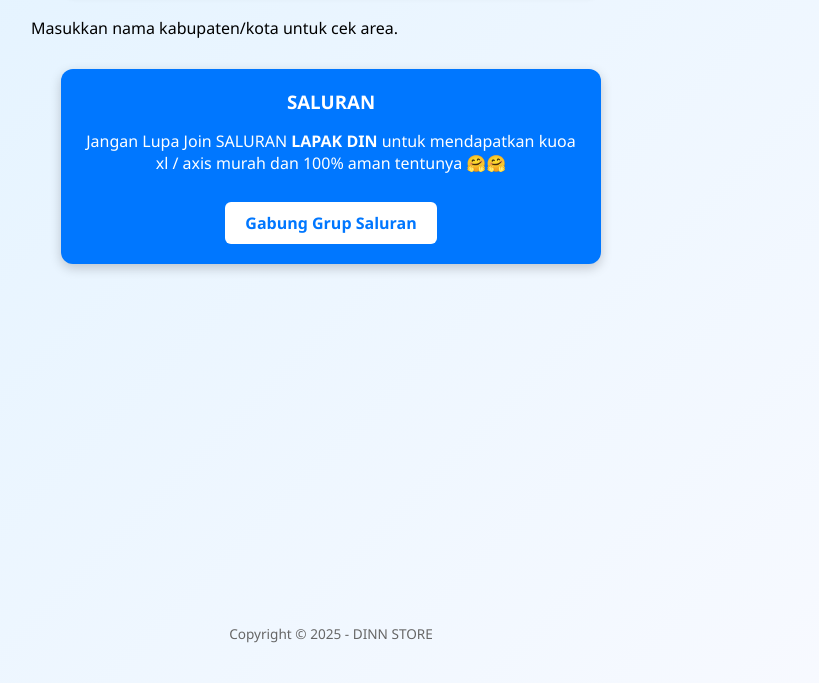
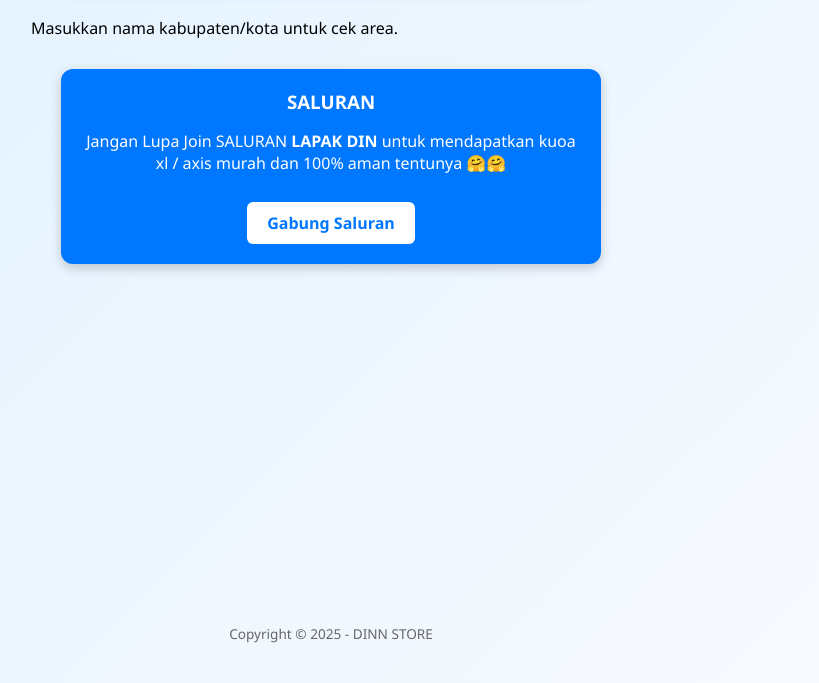
Before and after one commit to RASYASPEEDNET/cek-area-axrab, a plain HTML site: page index.html in a window 1280 px wide. Shown: the part 157-840 px from the top of the page, without its empty margins (309-1128 px from the left). Drawn offline with Linux system fonts and the light colour scheme.

Commit message:
Update index.html

```diff
--- a/index.html
+++ b/index.html
@@ -110,7 +110,7 @@
     <p>Jangan Lupa Join SALURAN <strong>LAPAK DIN</strong> untuk mendapatkan kuoa xl / axis murah dan 100% aman tentunya 🤗🤗</p>
     <a href="https://whatsapp.com/channel/0029Vaz4J9rHLHQaCsN2NN0O"
        target="_blank" rel="noopener noreferrer">
-       Gabung Grup Saluran
+       Gabung Saluran
     </a>
   </div>
 
```
